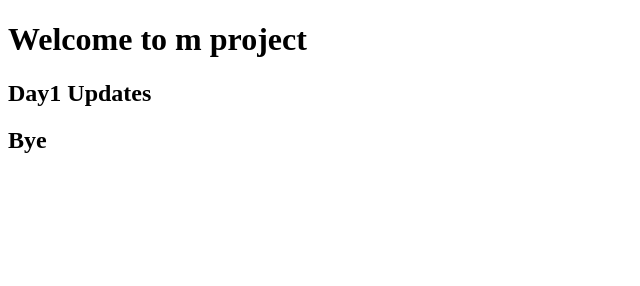
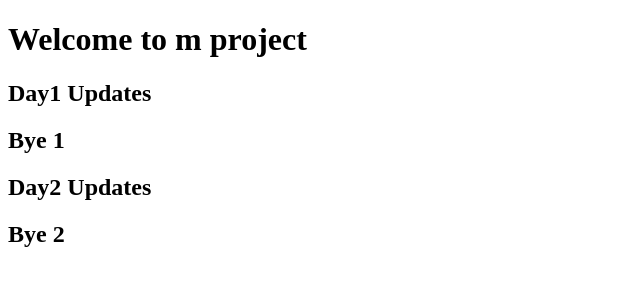
Before and after one commit to bernardk1988/react-project1, a plain HTML site: page index.html in a window 1280 px wide. Shown: the whole page, without its empty margins (0-640 px from the left). Drawn offline with Linux system fonts and the light colour scheme.

Commit message:
Day2 update bernard

```diff
--- a/index.html
+++ b/index.html
@@ -9,7 +9,9 @@
 <body>
     <h1>Welcome to m project</h1>
     <h2>Day1 Updates</h2>
-    <h2>Bye</h2>
+    <h2>Bye 1</h2>
+    <h2>Day2 Updates</h2>
+    <h2>Bye 2</h2>
 
 </body>
 </html>
```
